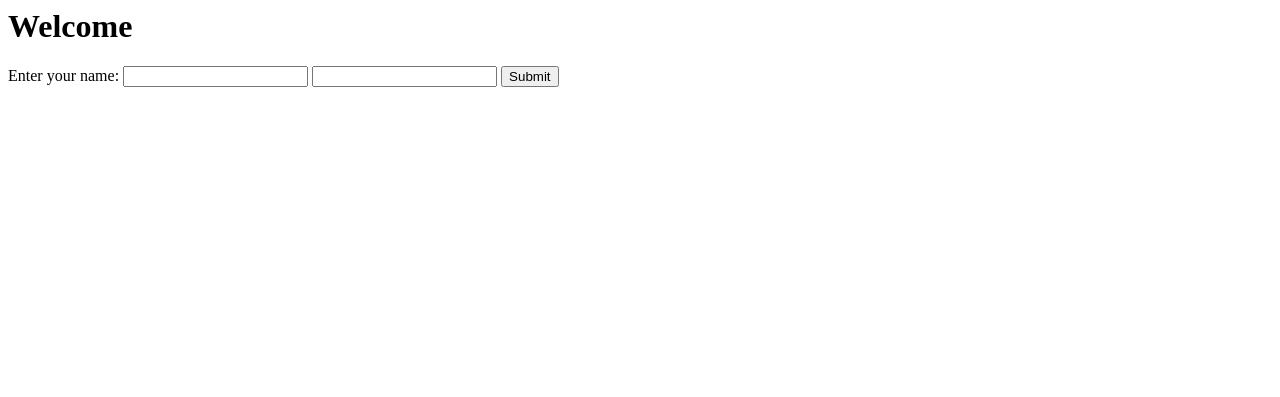
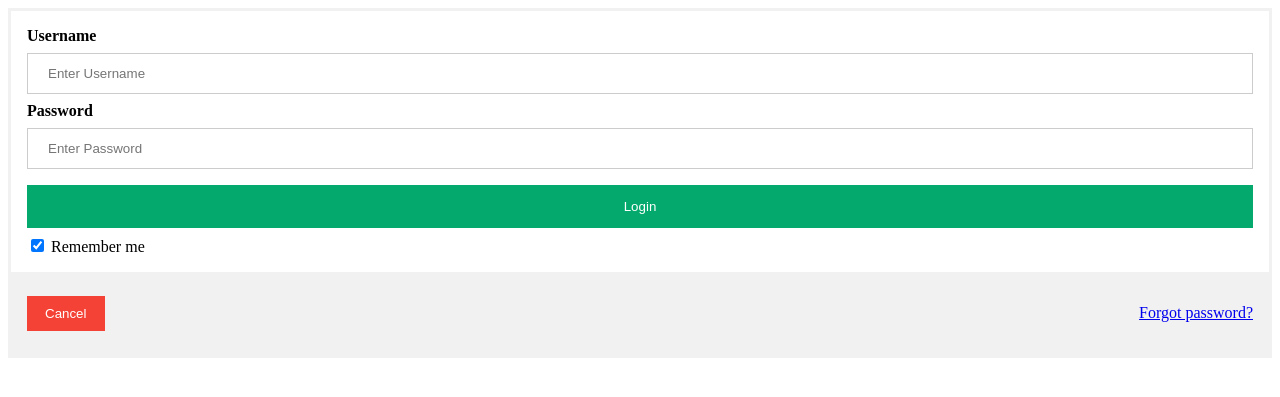
Before and after one commit to ia23a-hartwigm/OfficeGames-Main, a Flask app: page /login in a window 1280 px wide. Shown: the top 397 px of the page. Run offline with Flask 3, Linux system fonts and the light colour scheme.

Commit message:
login fertig

```diff
--- /dev/null
+++ b/static/login.css
@@ -0,0 +1,61 @@
+form {
+  border: 3px solid #f1f1f1;
+}
+
+input[type=text], input[type=password] {
+  width: 100%;
+  padding: 12px 20px;
+  margin: 8px 0;
+  display: inline-block;
+  border: 1px solid #ccc;
+  box-sizing: border-box;
+}
+
+button {
+  background-color: #04AA6D;
+  color: white;
+  padding: 14px 20px;
+  margin: 8px 0;
+  border: none;
+  cursor: pointer;
+  width: 100%;
+}
+
+button:hover {
+  opacity: 0.8;
+}
+
+.cancelbutton {
+  width: auto;
+  padding: 10px 18px;
+  background-color: #f44336;
+}
+
+.imgcontainer {
+  text-align: center;
+  margin: 24px 0 12px 0;
+}
+
+img.avatar {
+  width: 40%;
+  border-radius: 50%;
+}
+
+.container {
+  padding: 16px;
+}
+
+span.psw {
+  float: right;
+  padding-top: 16px;
+}
+
+@media screen and (max-width: 300px) {
+  span.psw {
+    display: block;
+    float: none;
+  }
+  .cancelbtn {
+    width: 100%;
+  }
+}
--- a/templates/login.html
+++ b/templates/login.html
@@ -1,7 +1,30 @@
-<h1>Welcome</h1>
-<form action="{{ url_for('login_do') }}" method="post">
-    <label for="name">Enter your name:</label>
-    <input type="text" id="name" name="name">
-    <input type="text" id="password" name="password">
-    <button type="submit">Submit</button>
+<link rel="stylesheet" href="../../static/login.css">
+<form action="action_page.php" method="post">
+  <div class="container">
+    <label for="uname"><b>Username</b></label>
+    <input type="text" placeholder="Enter Username" name="uname" required>
+
+    <label for="psw"><b>Password</b></label>
+    <input type="password" placeholder="Enter Password" name="psw" required>
+
+    <button type="submit">Login</button>
+    <label>
+      <input type="checkbox" checked="checked" name="remember"> Remember me
+    </label>
+  </div>
+
+  <div class="container" style="background-color:#f1f1f1">
+    <button type="button" class="cancelbutton">Cancel</button>
+    <span class="psw"><a href="#">Forgot password?</a></span>
+  </div>
 </form>
+
+<script>
+var modal = document.getElementById('id01');
+
+window.onclick = function(event) {
+  if (event.target == modal) {
+    modal.style.display = "none";
+  }
+}
+</script>
```
